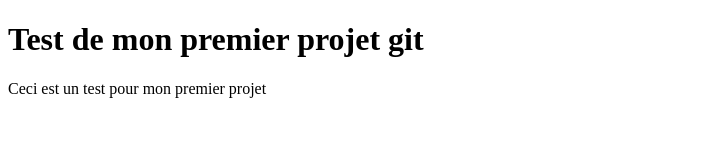
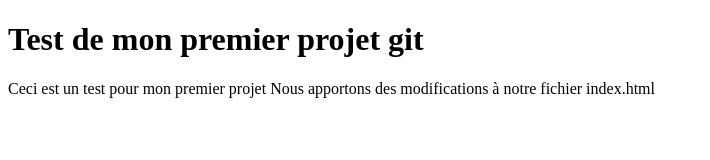
Before and after one commit to MateoDaCruz/TP1, a plain HTML site: page index.html in a window 1280 px wide. Shown: the whole page, without its empty margins (0-710 px from the left). Drawn offline with Linux system fonts and the light colour scheme.

Commit message:
Modification du projet

```diff
--- a/index.html
+++ b/index.html
@@ -8,5 +8,6 @@
 <body>
 <h1>Test de mon premier projet git </h1>
 Ceci est un test pour mon premier projet
+Nous apportons des modifications à notre fichier index.html
 </body>
 </html>
```
